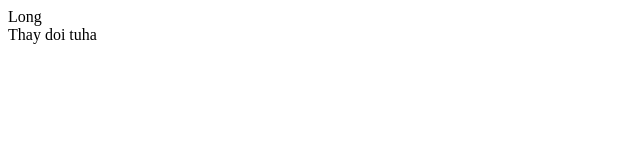
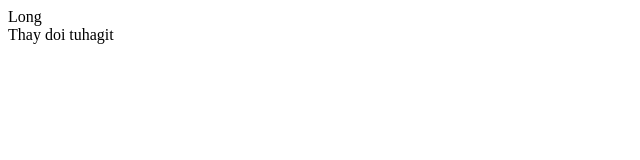
Before and after one commit to Log-ng/Test_git, a plain HTML site: page long.html in a window 1280 px wide. Shown: the full height of the page, 0-640 px from the left. Drawn offline with Linux system fonts and the light colour scheme.

Commit message:
khong co gi

```diff
--- a/long.html
+++ b/long.html
@@ -8,6 +8,6 @@
 </head>
 <body>
     <div>Long</div>
-    <div>Thay doi tuha</div>
+    <div>Thay doi tuhagit </div>
 </body>
 </html>
```
